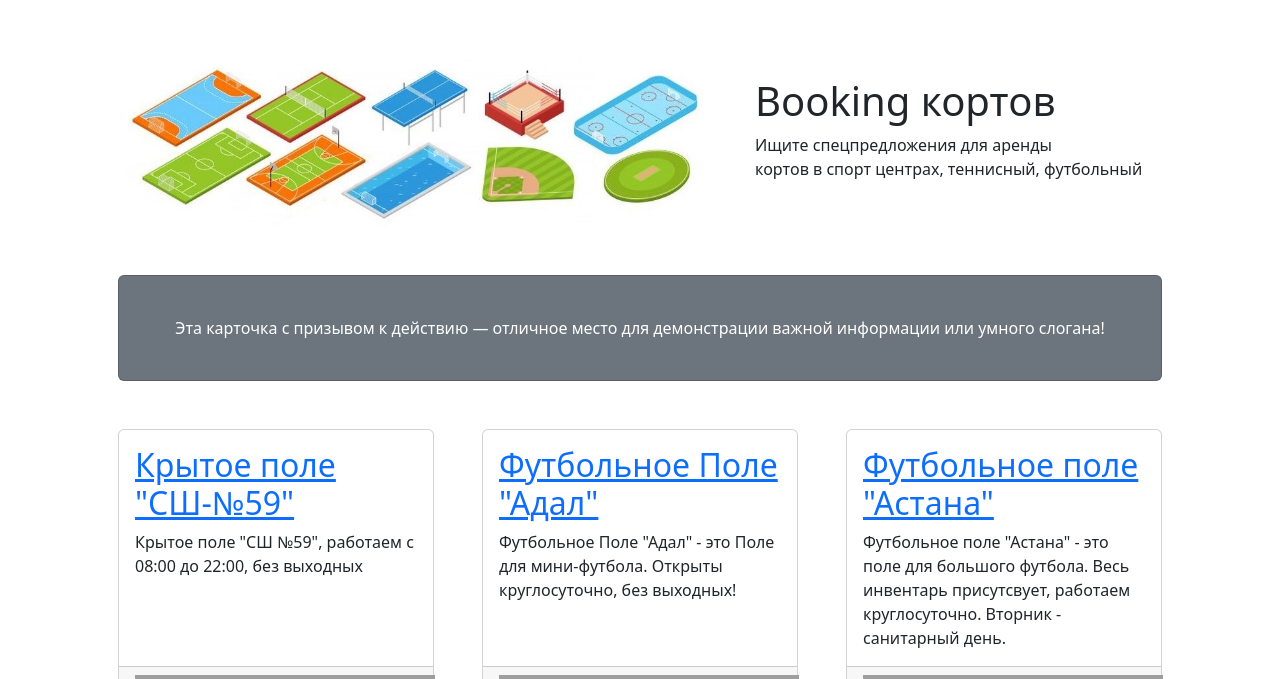
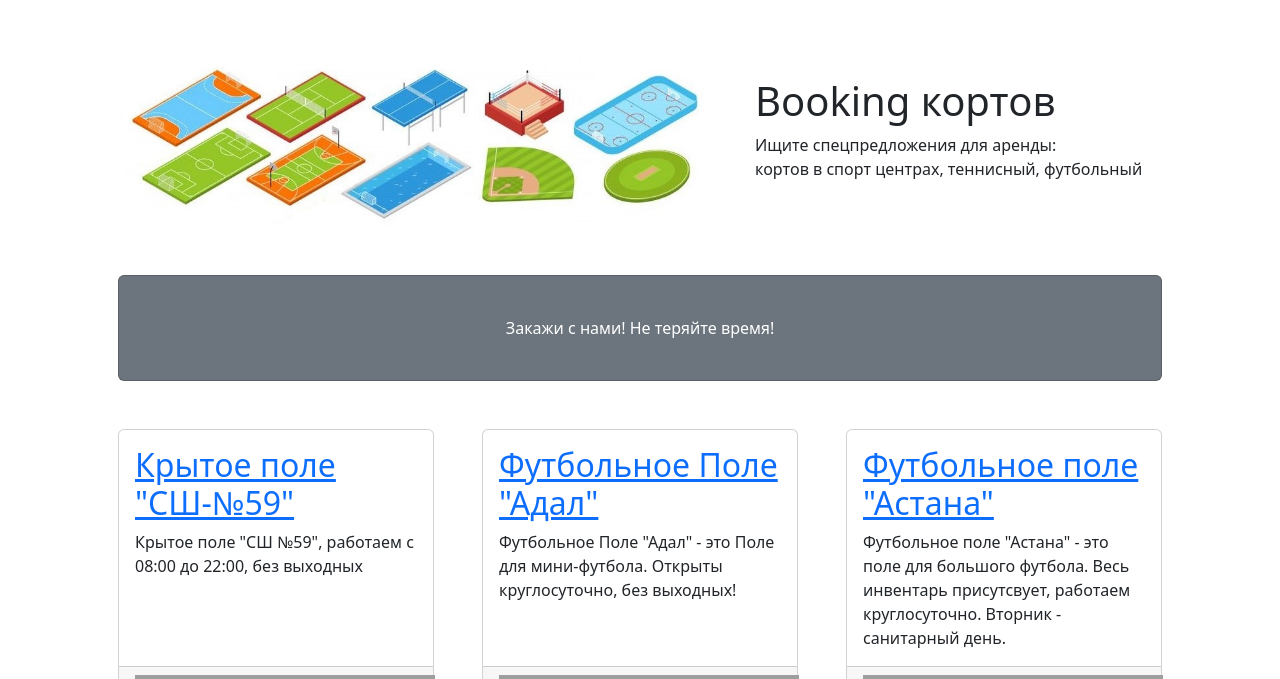
Before and after one commit to AlisherKaziz/deale, a Django app: page / in a window 1280 px wide. Shown: the part 56-735 px from the top of the page. Run offline with Django 4.2, Linux system fonts and the light colour scheme; data comes from the database, SQL or seed files in the repository; some libraries are stand-ins or nearby versions; grey boxes are pictures that could not be loaded.

Commit message:
[UPD] some stuff

```diff
--- a/deale/company/templates/company/index.html
+++ b/deale/company/templates/company/index.html
@@ -13,6 +13,7 @@
       href="https://fonts.googleapis.com/css?family=Roboto:300,400,500,700"
       rel="stylesheet"
     />
+    <link rel="stylesheet" href="https://www.w3schools.com/w3css/4/w3.css">
     <link rel="stylesheet" href="{% static 'css/style.css' %}"/>
   </head>
   <body>
@@ -60,7 +61,7 @@
             ></span
           >
         </div>
-        <button type="submit" href="/">Забронировать</button>
+        <a style="width:100%;margin-top:15px;" href="https://brilliant-tiramisu-981d6f.netlify.app/" class="w3-btn w3-blue w3-round-large">Забронировать</a>
       </form>
     </div>
   </body>
--- a/deale/main/templates/main/layout.html
+++ b/deale/main/templates/main/layout.html
@@ -35,12 +35,12 @@
             <div class="col-lg-7"><img class="img-fluid rounded mb-4 mb-lg-0" src="{% static 'img/d498d087a73eb74f8ded828d9c00b549.jpg' %}" alt="..." /></div>
             <div class="col-lg-5">
                 <h1 class="font-weight-light">Booking кортов</h1>
-                <p>Ищите спецпредложения для аренды <br/>кортов в спорт центрах, теннисный, футбольный</p>
+                <p>Ищите спецпредложения для аренды: <br/>кортов в спорт центрах, теннисный, футбольный</p>
             </div>
         </div>
         <!-- Call to Action-->
         <div class="card text-white bg-secondary my-5 py-4 text-center">
-            <div class="card-body"><p class="text-white m-0">Эта карточка с призывом к действию — отличное место для демонстрации важной информации или умного слогана!</p></div>
+            <div class="card-body"><p class="text-white m-0">Закажи с нами! Не теряйте время!</p></div>
         </div>
         <!-- Content Row-->
         <div class="row gx-4 gx-lg-5">
```
